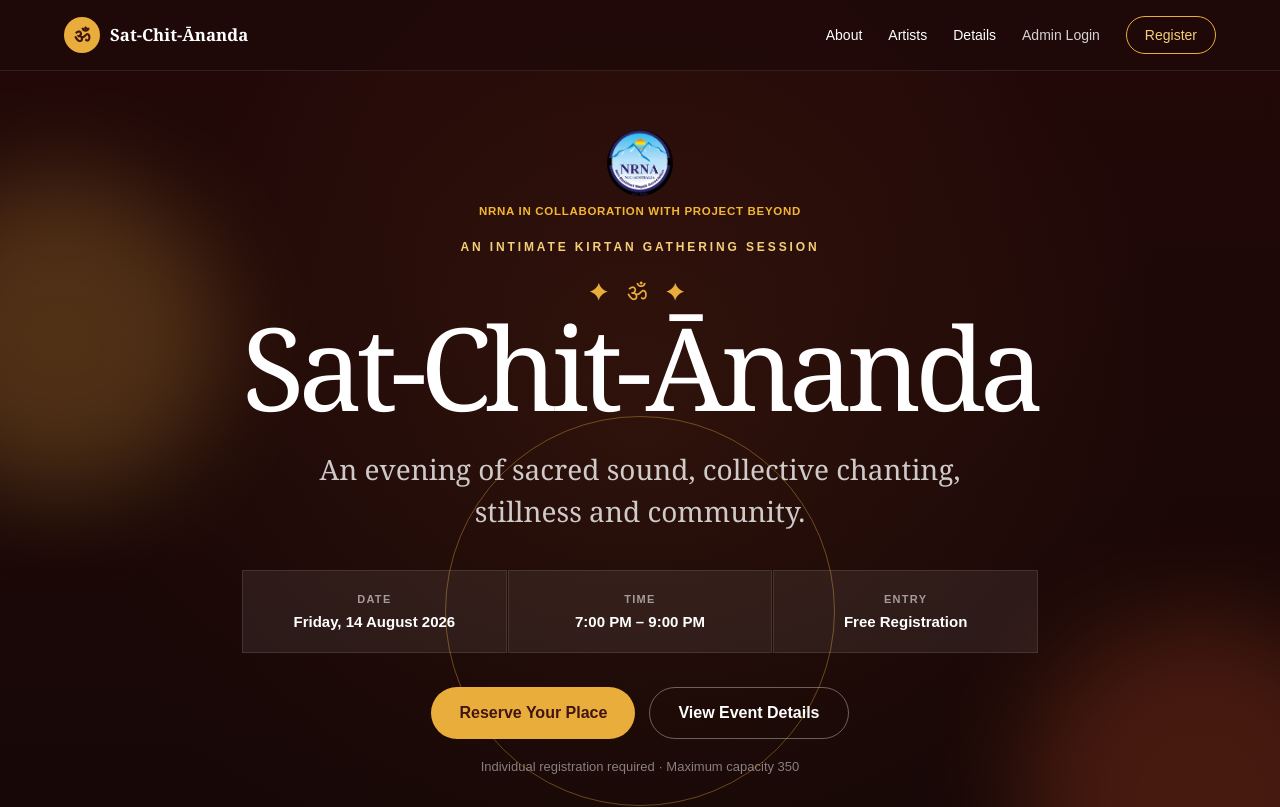
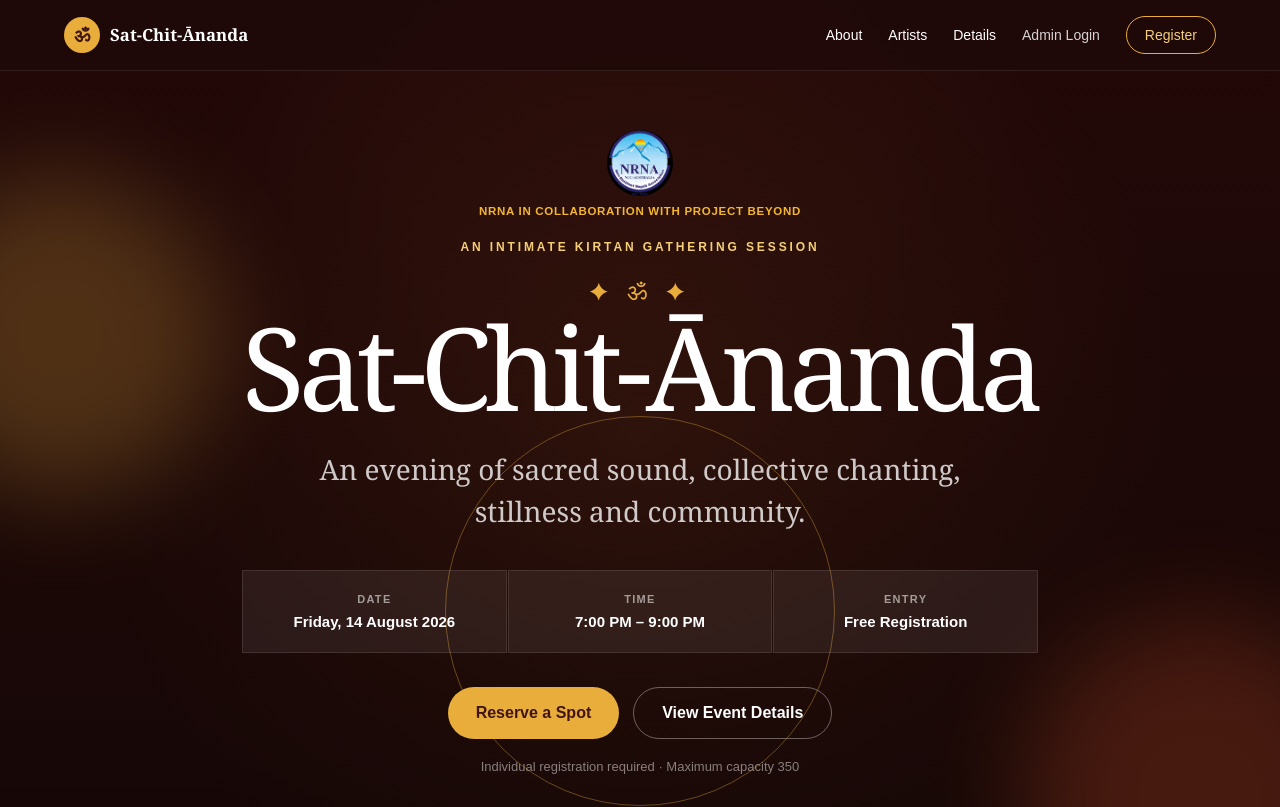
Before and after one commit to samirmraut72-bit/sat-chit-ananda, a Next.js app: page / in a window 1280 px wide. Shown: the top 807 px of the page. Built offline with nearby package versions, Linux system fonts and the light colour scheme.

Commit message:
Change reserve button to reserve a spot

```diff
--- a/app/page.js
+++ b/app/page.js
@@ -130,7 +130,7 @@ export default function HomePage() {
 
           <div className="heroActions">
             <Link className="primaryButton" href="/register">
-              Reserve Your Place
+              Reserve a Spot
             </Link>
 
             <a className="secondaryButton" href="#details">
```
